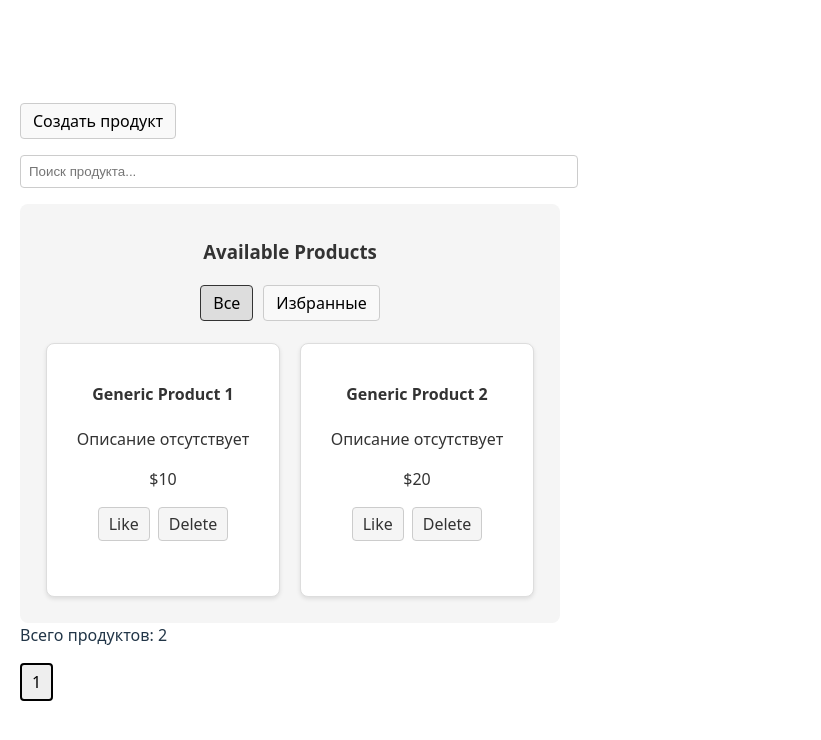
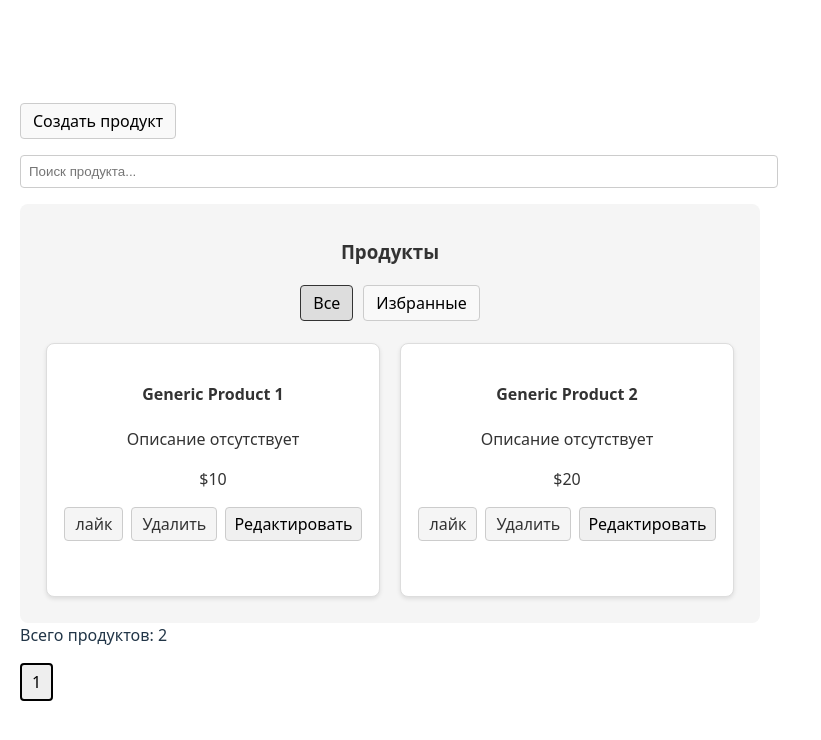
Before and after one commit to manzaero/cart-logic-test, a React (Vite) app: page / in a window 1280 px wide. Shown: the top 740 px of the page, without its empty margins (0-821 px from the left). Built offline with nearby package versions, Linux system fonts and the light colour scheme; no server answers.

Commit message:
pagin + edit + card style

```diff
--- a/src/App.tsx
+++ b/src/App.tsx
@@ -1,6 +1,6 @@
 import React from 'react';
 import { BrowserRouter as Router, Routes, Route } from 'react-router-dom';
-import {CreateProduct, Main, ProductPage,} from "./pages";
+import {CreateProduct, EditProduct, Main, ProductPage,} from "./pages";
 
 export const App: React.FC = () => {
     return (
@@ -9,6 +9,7 @@ export const App: React.FC = () => {
                 <Route path="/" element={<Main />} />
                 <Route path="/products/:id" element={<ProductPage />} />
                 <Route path="/create-product" element={<CreateProduct title="Создать продукт" />} />
+                <Route path="/edit-product/:id" element={<EditProduct />} />
             </Routes>
         </Router>
     );
--- a/src/components/product-card/product-card.tsx
+++ b/src/components/product-card/product-card.tsx
@@ -16,13 +16,31 @@ interface ProductCardProps {
     liked: boolean;
 }
 
+const EditButton = styled.button`
+  background-color: #f0f0f0;
+  border: 1px solid #ccc;
+  border-radius: 4px;
+  font-size: 1em;
+  padding: 4px 8px;
+  cursor: pointer;
+  transition: all 0.2s ease;
+
+  &:hover {
+    background-color: #e6e6e6;
+  }
+
+  &:active {
+    transform: scale(0.97);
+  }
+`;
+
 const CardContainer = styled.div`
   background-color: #ffffff;
   border: 1px solid #ddd;
   border-radius: 8px;
   padding: 16px;
   margin: 10px;
-  width: 200px;
+  width: 300px;
   text-align: center;
   box-shadow: 0 2px 4px rgba(0, 0, 0, 0.1);
   cursor: pointer;
@@ -76,9 +94,12 @@ export const ProductCard: React.FC<ProductCardProps> = ({
             <p>${product.price}</p>
             <ButtonsWrapper>
                 <Button active={liked} onClick={() => onToggleLike(product.id)}>
-                    {liked ? 'Unlike' : 'Like'}
+                    {liked ? 'дизлайк' : 'лайк'}
                 </Button>
-                <Button onClick={() => onDelete(product.id)}>Delete</Button>
+                <Button onClick={() => onDelete(product.id)}>Удалить</Button>
+                <EditButton onClick={() => navigate(`/edit-product/${product.id}`)}>
+                    Редактировать
+                </EditButton>
             </ButtonsWrapper>
         </CardContainer>
     );
--- /dev/null
+++ b/src/pages/edit/edit-product.tsx
@@ -0,0 +1,45 @@
+import React, { useState } from 'react';
+import styled from 'styled-components';
+import { useDispatch, useSelector } from 'react-redux';
+import type { RootState } from '../../store';
+import { useParams, useNavigate } from 'react-router-dom';
+
+const Wrapper = styled.div`
+  max-width: 500px;
+  margin: 40px auto;
+  padding: 20px;
+  border: 1px solid #ddd;
+  border-radius: 8px;
+  background-color: #fff;
+`;
+
+export const EditProduct: React.FC = () => {
+    const { id } = useParams();
+    const dispatch = useDispatch();
+    const navigate = useNavigate();
+    const product = useSelector((state: RootState) =>
+        state.products.find(p => p.id === Number(id))
+    );
+
+    const [name, setName] = useState(product?.name || '');
+    const [price, setPrice] = useState(product?.price.toString() || '');
+    const [description, setDescription] = useState(product?.description || '');
+
+    const handleSave = () => {
+        dispatch({
+            type: 'products/editProduct',
+            payload: { id: Number(id), name, price: Number(price), description },
+        });
+        navigate('/');
+    };
+
+    return (
+        <Wrapper>
+            <h2>Редактировать продукт</h2>
+            <input value={name} onChange={(e) => setName(e.target.value)} placeholder="Название" />
+            <input value={price} onChange={(e) => setPrice(e.target.value)} placeholder="Цена" />
+            <textarea value={description} onChange={(e) => setDescription(e.target.value)} placeholder="Описание" />
+            <button onClick={handleSave}>Сохранить</button>
+        </Wrapper>
+    );
+};
--- a/src/pages/index.ts
+++ b/src/pages/index.ts
@@ -1,3 +1,4 @@
 export * from './main/main'
 export * from './product/product-page'
-export * from './create/create-product.tsx'
+export * from './create/create-product'
+export * from './edit/edit-product'
--- a/src/pages/main/main.tsx
+++ b/src/pages/main/main.tsx
@@ -89,7 +89,7 @@ export const Main: React.FC = () => {
                 value={search}
                 onChange={e => setSearch(e.target.value)}
             />
-            <Card title="Available Products" products={currentProducts} />
+            <Card title="Продукты" products={currentProducts} />
             <div>Всего продуктов: {filtered.length}</div>
             <PaginationWrapper>
                 {Array.from({ length: totalPages }, (_, i) => (
--- a/src/store/index.ts
+++ b/src/store/index.ts
@@ -62,10 +62,16 @@ const productsSlice = createSlice({
             state.products = state.products.filter(p => p.id !== action.payload);
             localStorage.setItem('products', JSON.stringify(state.products));
         },
+        editProduct: (state, action: PayloadAction<Product>) => {
+            const index = state.products.findIndex(p => p.id === action.payload.id);
+            if (index !== -1) {
+                state.products[index] = action.payload;
+            }
+        }
     },
 });
 
-export const { setLocation, addToCart, removeFromCart, addProduct, removeProduct } =
+export const { setLocation, addToCart, removeFromCart, addProduct, removeProduct, editProduct } =
     productsSlice.actions;
 
 export const store = configureStore({
```
